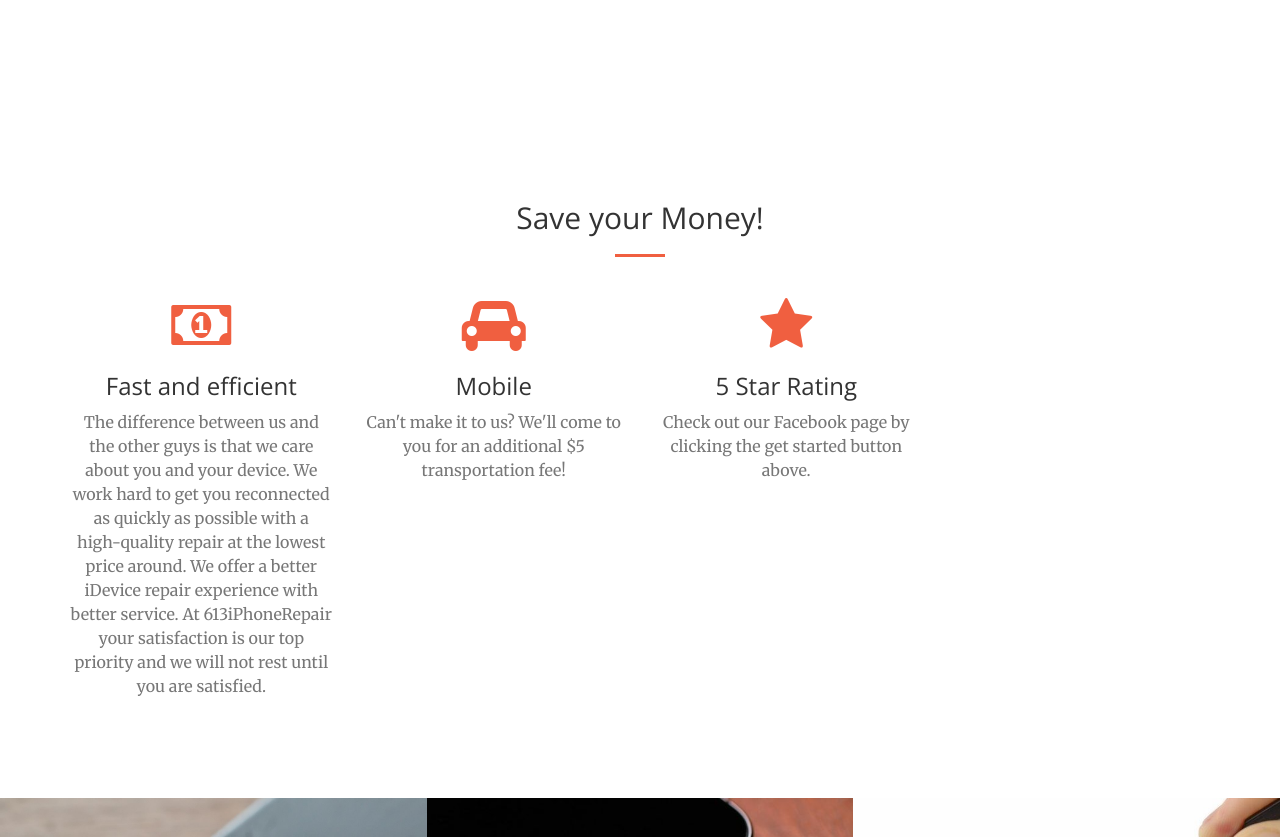
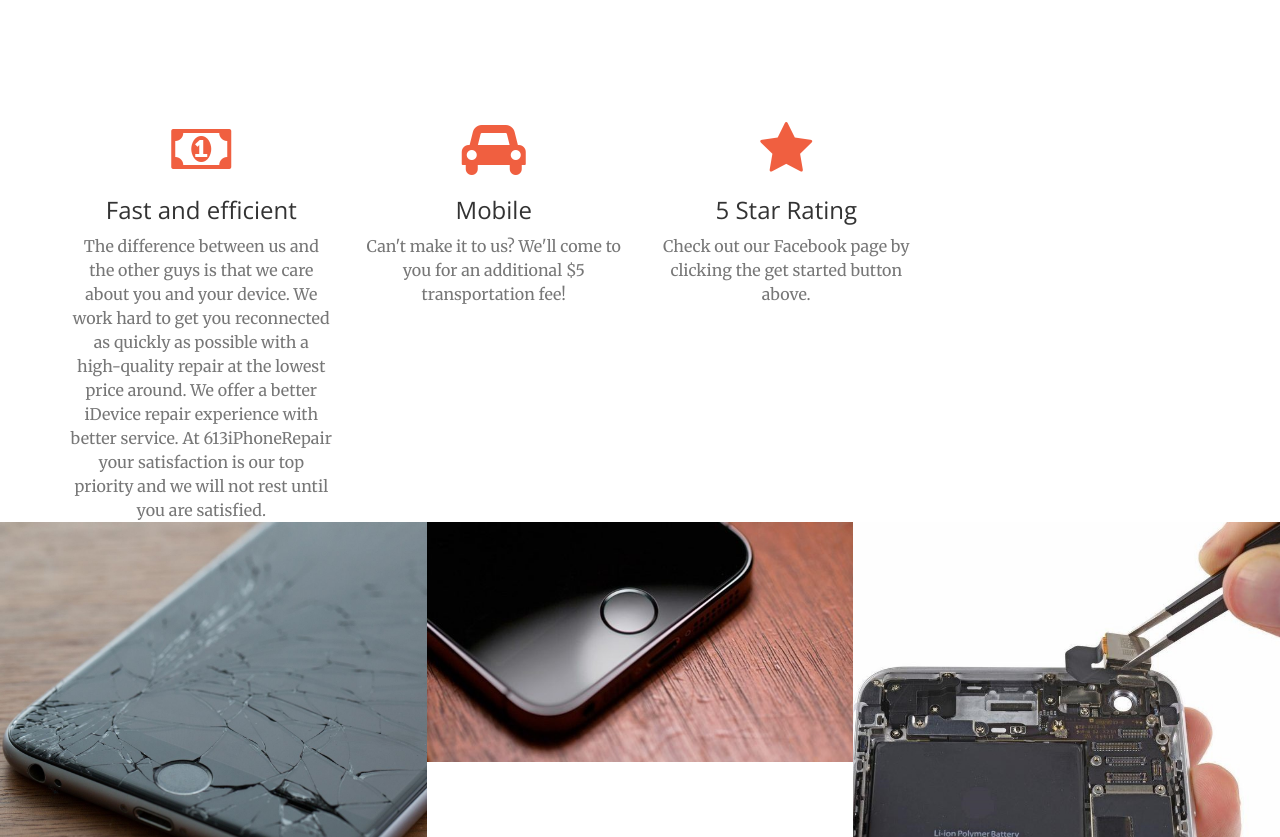
Before and after one commit to SuhaibElkomy/613iphonerepair, a Jekyll site: the page built from index.html, in a window 1280 px wide and 900 px high, scrolled down 2163 px, cut to the strip 63-900 px from the top of the window. Built offline with Jekyll 4.4.1, drawn with Linux system fonts in a browser that asks for light colours.

Commit message:
Update WalletFriendly.html

```diff
--- a/_includes/WalletFriendly.html
+++ b/_includes/WalletFriendly.html
@@ -1,12 +1,4 @@
-<section id="services">
-    <div class="container">
-        <div class="row">
-            <div class="col-lg-12 text-center">
-                <h2 class="section-heading">Save your Money!</h2>
-                <hr class="primary">
-            </div>
-        </div>
-    </div>
+
     <div class="container">
         <div class="row">
             <div class="col-lg-3 col-md-6 text-center">
```
